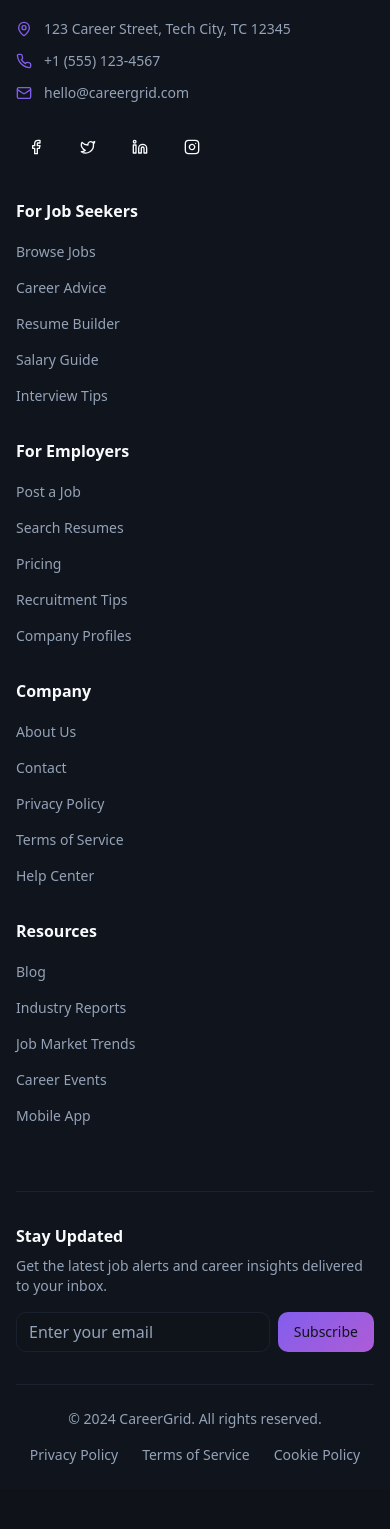
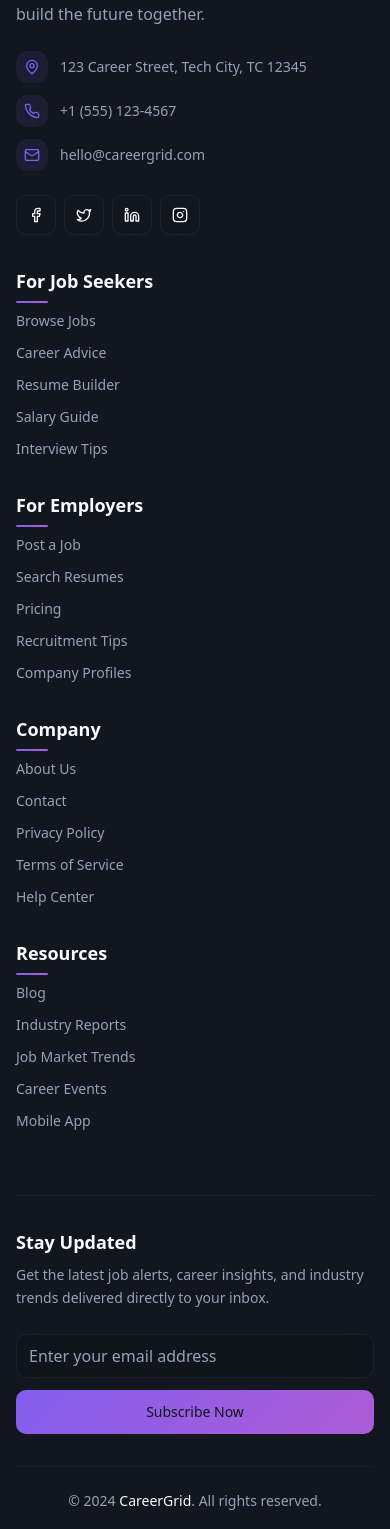
Before and after one commit to Jayesh-ux/career-grid, a React (Vite) app: page / in a window 390 px wide. Shown: the part 7983-9512 px from the top of the page. Before the commit the page ends 9472 px from the top, so only its background shows below. Built offline with nearby package versions, Linux system fonts and the light colour scheme.

Commit message:
Fix footer layout
Adjusted the footer layout to ensure proper alignment and responsiveness across different screen sizes.

```diff
--- a/src/components/Footer.tsx
+++ b/src/components/Footer.tsx
@@ -55,50 +55,56 @@ export default function Footer() {
   ];
 
   return (
-    <footer className="bg-card/50 border-t border-border/50 mt-20">
+    <footer className="bg-secondary/30 backdrop-blur-xl border-t border-border/50 mt-20">
       <div className="container mx-auto px-4 sm:px-6 lg:px-8">
         {/* Main Footer Content */}
         <div className="py-16">
-          <div className="grid grid-cols-1 lg:grid-cols-6 gap-8">
+          <div className="grid grid-cols-1 md:grid-cols-2 lg:grid-cols-6 gap-8">
             {/* Brand Section */}
             <div className="lg:col-span-2 space-y-6">
               {/* Logo */}
-              <Link to="/" className="flex items-center space-x-2">
-                <div className="flex h-10 w-10 items-center justify-center rounded-lg bg-gradient-primary">
+              <Link to="/" className="flex items-center space-x-3">
+                <div className="flex h-10 w-10 items-center justify-center rounded-xl bg-gradient-primary shadow-button">
                   <Briefcase className="h-6 w-6 text-primary-foreground" />
                 </div>
                 <span className="text-2xl font-bold gradient-text">CareerGrid</span>
               </Link>
 
-              <p className="text-muted-foreground max-w-md">
+              <p className="text-muted-foreground max-w-md leading-relaxed">
                 Connecting talented professionals with amazing opportunities.
-                Join millions of job seekers and top companies on our platform.
+                Join millions of job seekers and top companies on our platform to build the future together.
               </p>
 
               {/* Contact Info */}
               <div className="space-y-3 text-sm">
-                <div className="flex items-center space-x-3 text-muted-foreground">
+                <div className="flex items-center space-x-3 text-muted-foreground hover:text-foreground transition-colors">
+                  <div className="flex h-8 w-8 items-center justify-center rounded-lg bg-primary/10">
                     <MapPin className="h-4 w-4 text-primary" />
+                  </div>
                   <span>123 Career Street, Tech City, TC 12345</span>
                 </div>
-                <div className="flex items-center space-x-3 text-muted-foreground">
+                <div className="flex items-center space-x-3 text-muted-foreground hover:text-foreground transition-colors">
+                  <div className="flex h-8 w-8 items-center justify-center rounded-lg bg-primary/10">
                     <Phone className="h-4 w-4 text-primary" />
+                  </div>
                   <span>+1 (555) 123-4567</span>
                 </div>
-                <div className="flex items-center space-x-3 text-muted-foreground">
+                <div className="flex items-center space-x-3 text-muted-foreground hover:text-foreground transition-colors">
+                  <div className="flex h-8 w-8 items-center justify-center rounded-lg bg-primary/10">
                     <Mail className="h-4 w-4 text-primary" />
+                  </div>
                   <span>hello@careergrid.com</span>
                 </div>
               </div>
 
               {/* Social Links */}
-              <div className="flex space-x-3">
+              <div className="flex space-x-2">
                 {socialLinks.map((social) => (
                   <Button
                     key={social.name}
                     variant="ghost"
                     size="sm"
-                    className="h-10 w-10 p-0 hover:bg-primary/20 hover:text-primary"
+                    className="h-10 w-10 p-0 hover:bg-primary/20 hover:text-primary transition-all duration-200 border border-border/50 hover:border-primary/30"
                     asChild
                   >
                     <a href={social.href} aria-label={social.name}>
@@ -110,17 +116,23 @@ export default function Footer() {
             </div>
 
             {/* Footer Links */}
+            <div className="lg:col-span-4 grid grid-cols-1 sm:grid-cols-2 lg:grid-cols-4 gap-8">
               {footerSections.map((section, index) => (
                 <div key={index} className="space-y-4">
-                <h3 className="font-semibold text-foreground">{section.title}</h3>
+                  <h3 className="font-semibold text-foreground text-lg mb-4 relative">
+                    {section.title}
+                    <div className="absolute -bottom-2 left-0 w-8 h-0.5 bg-gradient-primary rounded-full" />
+                  </h3>
                   <ul className="space-y-3">
                     {section.links.map((link) => (
                       <li key={link.name}>
                         <Link
                           to={link.href}
-                        className="text-sm text-muted-foreground hover:text-primary transition-colors duration-200"
+                          className="text-sm text-muted-foreground hover:text-primary transition-colors duration-200 flex items-center group"
                         >
+                          <span className="group-hover:translate-x-1 transition-transform duration-200">
                             {link.name}
+                          </span>
                         </Link>
                       </li>
                     ))}
@@ -129,50 +141,61 @@ export default function Footer() {
               ))}
             </div>
           </div>
+        </div>
 
         {/* Newsletter Section */}
         <div className="py-8 border-t border-border/50">
+          <div className="flex flex-col lg:flex-row items-start lg:items-center justify-between space-y-6 lg:space-y-0">
             <div className="max-w-md">
-            <h3 className="font-semibold text-foreground mb-2">Stay Updated</h3>
-            <p className="text-sm text-muted-foreground mb-4">
-              Get the latest job alerts and career insights delivered to your inbox.
+              <h3 className="font-semibold text-foreground mb-2 text-lg">Stay Updated</h3>
+              <p className="text-sm text-muted-foreground leading-relaxed">
+                Get the latest job alerts, career insights, and industry trends delivered directly to your inbox.
               </p>
-            <div className="flex space-x-2">
+            </div>
+            <div className="flex flex-col sm:flex-row space-y-3 sm:space-y-0 sm:space-x-3 w-full lg:w-auto">
               <Input
-                placeholder="Enter your email"
-                className="flex-1 bg-background/50 border-border/50 focus:border-primary/50"
+                placeholder="Enter your email address"
+                className="w-full sm:w-80 bg-background/50 border-border/50 focus:border-primary/50 h-11"
               />
-              <Button className="bg-gradient-primary hover:shadow-button btn-glow">
-                Subscribe
+              <Button className="bg-gradient-primary hover:shadow-button btn-glow h-11 px-6 whitespace-nowrap">
+                Subscribe Now
               </Button>
             </div>
           </div>
         </div>
 
         {/* Bottom Bar */}
-        <div className="py-6 border-t border-border/50">
+        <div className="py-6 border-t border-border/30">
           <div className="flex flex-col sm:flex-row justify-between items-center space-y-4 sm:space-y-0">
+            <div className="flex items-center space-x-2">
               <p className="text-sm text-muted-foreground">
-              © 2024 CareerGrid. All rights reserved.
+                © 2024 <span className="text-foreground font-medium">CareerGrid</span>. All rights reserved.
               </p>
+            </div>
             <div className="flex items-center space-x-6 text-sm">
               <Link
                 to="/privacy"
-                className="text-muted-foreground hover:text-primary transition-colors"
+                className="text-muted-foreground hover:text-primary transition-colors duration-200"
               >
                 Privacy Policy
               </Link>
               <Link
                 to="/terms"
-                className="text-muted-foreground hover:text-primary transition-colors"
+                className="text-muted-foreground hover:text-primary transition-colors duration-200"
               >
                 Terms of Service
               </Link>
               <Link
                 to="/cookies"
-                className="text-muted-foreground hover:text-primary transition-colors"
+                className="text-muted-foreground hover:text-primary transition-colors duration-200"
               >
                 Cookie Policy
+              </Link>
+              <Link
+                to="/sitemap"
+                className="text-muted-foreground hover:text-primary transition-colors duration-200"
+              >
+                Sitemap
               </Link>
             </div>
           </div>
```
Lines whose indentation alone changed are shown as unchanged.
